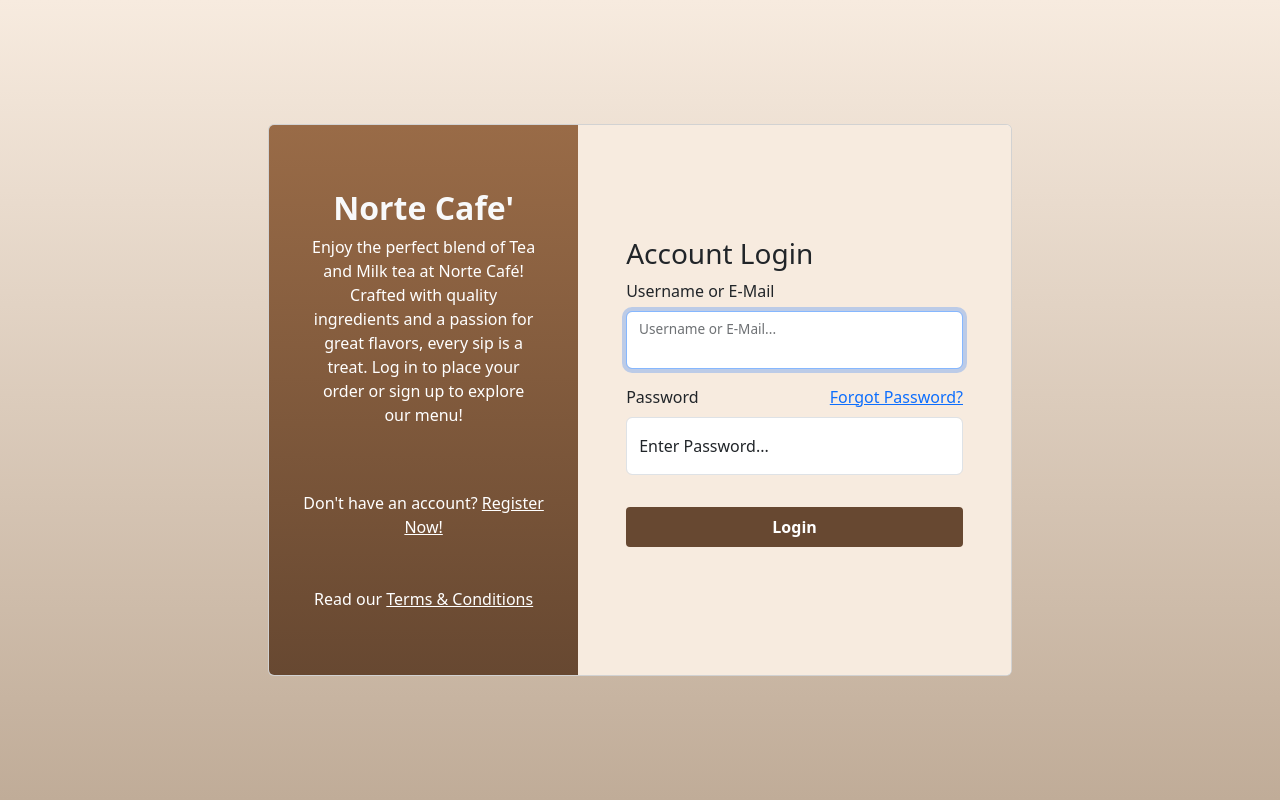
After one commit to dev-nass/NorteCafe, a PHP site: page /resources/views/auth/login.view.php in a window 1280 px wide. The commit adds this page. Run offline with PHP 8.4, Linux system fonts and the light colour scheme; style sheets or scripts are compiled from the project's sources; some web fonts are replaced.

Commit message:
Unfinished Login and Registration

```diff
--- a/resources/css/app.css
+++ b/resources/css/app.css
@@ -4,3 +4,7 @@
 @import url('navbar.css');
 
 @import url('user/index.css');
+
+/* Auth / Form Page (Martin) */
+@import url('registeration.css');
+@import url('login.css');
--- /dev/null
+++ b/resources/css/login.css
@@ -0,0 +1,38 @@
+/* specifics */
+
+.container-fluid-gradient {
+    background: linear-gradient(to bottom, #F7EBDF, #c0ac98);
+}
+
+.info-section-bg {
+    background: linear-gradient(to top, #674831, #996b47);
+}
+
+.form-section-bg {
+    background-color: #F7EBDF;
+}
+
+.login-btn {
+    background-color: #674831;
+    color: white;
+    padding: 0.5rem 1rem;
+    border: none;
+    border-radius: 0.25rem;
+    font-size: 1rem;
+    font-weight: 600;
+    cursor: pointer;
+    transition: background-color 0.3s ease-in-out;
+}
+
+.login-btn:hover {
+    background-color: #8f610b;
+}
+
+.no-underline {
+    text-decoration: none;
+}
+
+.no-underline:hover {
+    text-decoration: underline;
+    text-decoration-color:  white;
+}
--- /dev/null
+++ b/resources/css/registeration.css
@@ -0,0 +1,38 @@
+/* specifics */
+
+.container-fluid-gradient {
+    background: linear-gradient(to bottom, #F7EBDF, #c0ac98);
+}
+
+.info-section-bg {
+    background: linear-gradient(to top, #674831, #996b47);
+}
+
+.form-section-bg {
+    background-color: #F7EBDF;
+}
+
+.register-btn {
+    background-color: #674831;
+    color: white;
+    padding: 0.5rem 1rem;
+    border: none;
+    border-radius: 0.25rem;
+    font-size: 1rem;
+    font-weight: 600;
+    cursor: pointer;
+    transition: background-color 0.3s ease-in-out;
+}
+
+.register-btn:hover {
+    background-color: #8f610b;
+}
+
+.no-underline {
+    text-decoration: none;
+}
+
+.no-underline:hover {
+    text-decoration: underline;
+    text-decoration-color:  white;
+}
--- /dev/null
+++ b/resources/views/auth/login.view.php
@@ -0,0 +1,78 @@
+<?php require '../../views/components/head.php' ?>
+
+    <main class="container-fluid-gradient container-fluid">
+        <div class="container">
+            <div class="row min-vh-100 d-flex justify-content-center align-items-center g-0">
+                <div class="col-lg-8 py-3">
+                    <div class="card overflow-hidden">
+                        <div class="card-body p-0">
+                            <div class="row g-0 h-100">
+                                <!-- info section -->
+                                <div class="col-md-5 text-center info-section-bg text-white p-3">
+                                    <div class="p-4 pt-md-5 pb-md-7">
+                                        <!-- pa link na lang sa home page -->
+                                        <a href="#" class="no-underline"><h2 class="link-light fw-bolder">Norte Cafe'</h2></a>
+                                        <p>
+                                            Enjoy the perfect blend of Tea and Milk tea at Norte Café! Crafted with quality ingredients and a passion for great flavors, every sip is a treat. Log in to place your order or sign up to explore our menu!
+                                        </p>
+                                    </div>
+                                    <div class="mt-3 mb-4 mt-md-4 mb-md-5">
+                                        <p>Don't have an account? <a class="text-decoration-underline text-white" href="register.php">Register Now!</a></p>
+                                        <p class="mb-0 mt-4 mt-md-5 fs--1">Read our <a class="text-decoration-underline text-white" href="terms&condition.php">Terms & Conditions</a></p>
+                                    </div>
+
+                                </div>
+                                <!-- form section -->
+                                <div class="col-md-7 form-section-bg d-flex align-items-center justify-content-center">
+                                    <div class="p-4 p-md-5 w-100">
+                                        <h1 class="fs-3">Account Login</h1>
+                                        <form action="#" method="post" novalidate>
+                                            <div class="mb-3">
+                                                <label class="form-label" for="email">Username or E-Mail</label>
+                                                <div class="form-floating">
+                                                    <input class="form-control" name="email" type="text" id="email" placeholder="Username or E-Mail" required autofocus>
+                                                    <label for="email">Username or E-Mail...</label>
+                                                    <div class="invalid-feedback">Missing Username or E-Mail...</div>
+                                                </div>
+                                            </div>
+                                            <div class="mb-3">
+                                                <div class="d-flex justify-content-between">
+                                                    <label class="form-label" for="password">Password</label>
+                                                    <a class="fs--1" href="forgot-pass.php">Forgot Password?</a>
+                                                </div>
+                                                <div class="form-floating">
+                                                    <input class="form-control" name="password" type="password" id="password" placeholder="Password" required>
+                                                    <label for="password">Enter Password...</label>
+                                                    <div class="invalid-feedback">Missing Password...</div>
+                                                </div>
+                                            </div>
+                                            <div class="mb-3">
+                                                <button class="login-btn w-100 mt-3" type="submit">Login</button>
+                                            </div>
+                                        </form>
+                                    </div>
+                                </div>
+                            </div>
+                        </div>
+                    </div>
+                </div>
+            </div>
+        </div>
+    </main>
+</body>
+
+
+
+<!-- js for validating -->
+<script>
+    const form = document.querySelector("form");
+
+        form.addEventListener("submit", (e) => {
+            if (!form.checkValidity()) {
+                e.preventDefault();
+            }
+            form.classList.add("was-validated");
+});
+</script>
+
+<?php require '../../views/components/foot.php' ?>
--- a/resources/views/components/head.php
+++ b/resources/views/components/head.php
@@ -4,7 +4,7 @@
     <meta charset="UTF-8">
     <meta name="viewport" content="width=device-width, initial-scale=1.0">
     <title>Norte Caffee</title>
-    <link href="../css/app.css" rel="stylesheet" />
+    <link href="../../../resources/css/app.css" rel="stylesheet" />
     <link href="https://cdn.jsdelivr.net/npm/bootstrap@5.3.3/dist/css/bootstrap.min.css" rel="stylesheet" integrity="sha384-QWTKZyjpPEjISv5WaRU9OFeRpok6YctnYmDr5pNlyT2bRjXh0JMhjY6hW+ALEwIH" crossorigin="anonymous">
     <link href="https://cdnjs.cloudflare.com/ajax/libs/font-awesome/6.7.2/css/all.min.css" rel="stylesheet"/>
 </head>
```
Also changed, not shown: resources/views/auth/registeration.view.php (added, +98 -0 lines).
